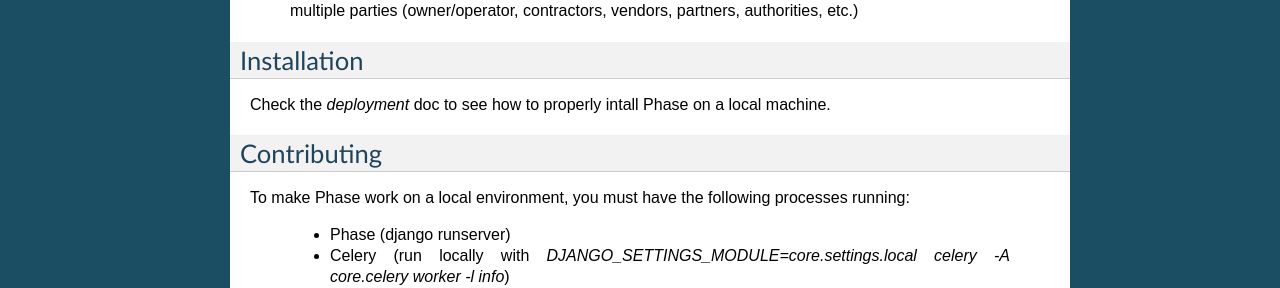
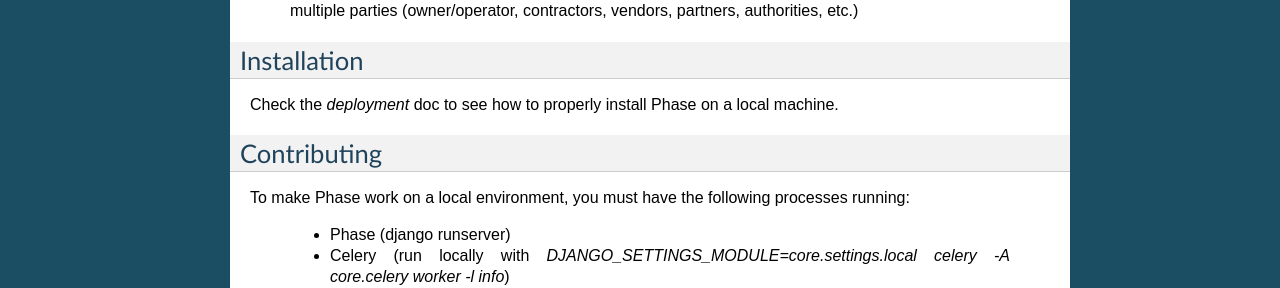
Before and after one commit to Talengi/phase, a Sphinx documentation site: the page built from docs/getting_started.rst, in a window 1280 px wide. Shown: the part 441-729 px from the top of the page. Built offline with Sphinx 7.4.7, drawn with Linux system fonts in a browser that asks for light colours.

```diff
--- a/docs/getting_started.rst
+++ b/docs/getting_started.rst
@@ -23,7 +23,7 @@ Phase is intended to be used on projects where:
 Installation
 ------------
 
-Check the `deployment` doc to see how to properly intall Phase on a local
+Check the `deployment` doc to see how to properly install Phase on a local
 machine.
 
 Contributing
--- a/docs/index.rst
+++ b/docs/index.rst
@@ -9,6 +9,7 @@ Welcome to Phase's documentation!
    customizing.rst
    customizing_reports.rst
    deployment.rst
+   local_dev_and_testing
    cron.rst
    transmittals.rst
    audit_trail.rst
```
Also changed, not shown: docs/local_dev_and_testing.rst (added, +13 -0 lines).
